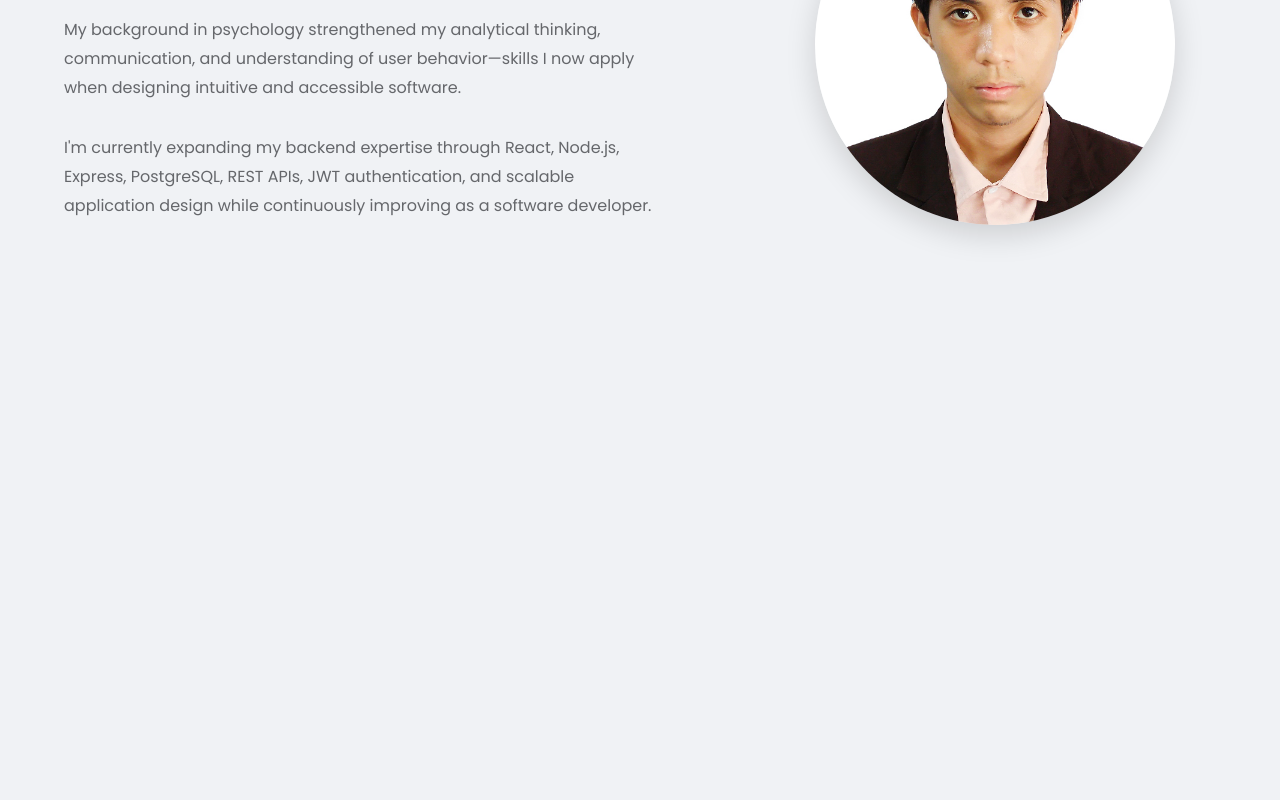
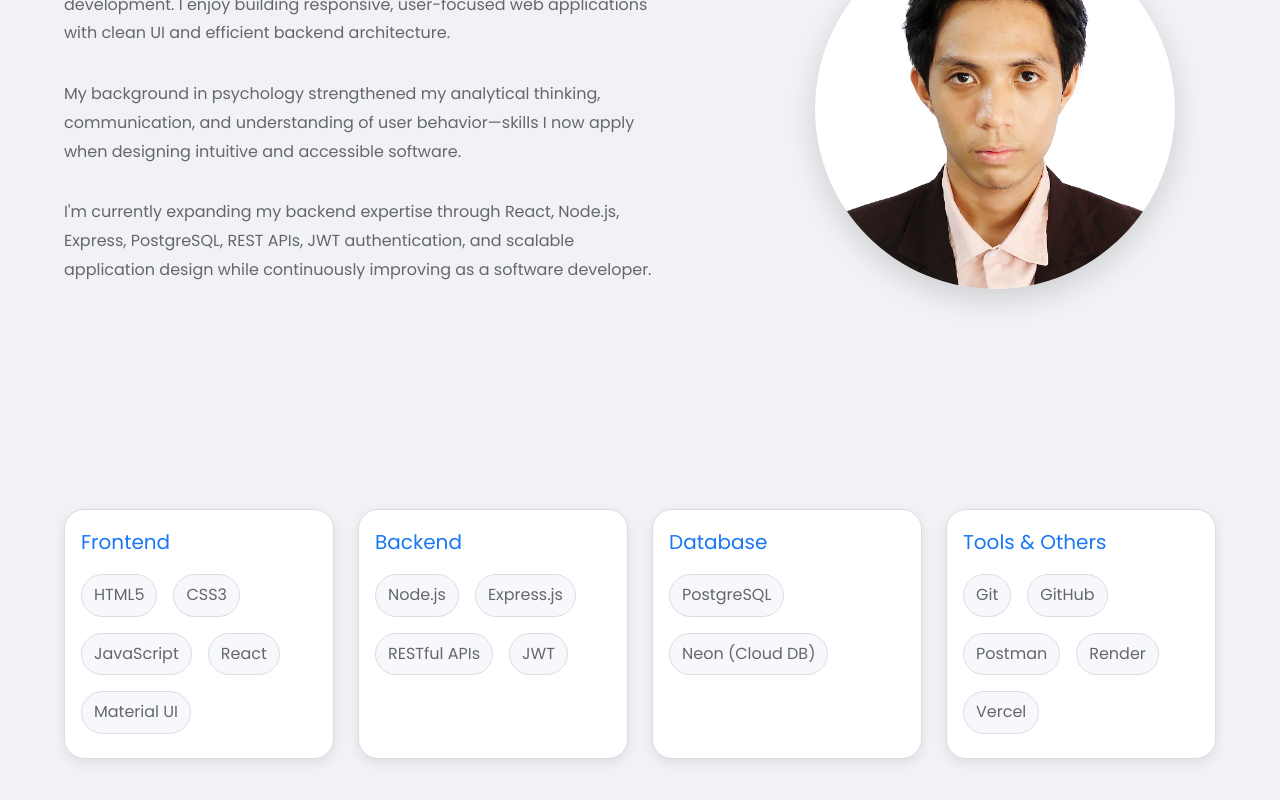
Before and after one commit to razonjericho/HTML-and-CSS-Web-Portfolio, a React (Vite) app in the folder web-portfolio/: page / in a window 1280 px wide. Shown: the part 978-1778 px from the top of the page. Before the commit the page ends 1359 px from the top, so only its background shows below. Built offline with nearby package versions, Linux system fonts and the light colour scheme.

Commit message:
feat: add responsive tech stack cards

```diff
--- a/web-portfolio/src/App.jsx
+++ b/web-portfolio/src/App.jsx
@@ -2,16 +2,19 @@ import React from "react";
 import Header from "./components/Header/Header";
 import Hero from "./sections/Hero/Hero";
 import About from "./sections/About/About";
-import { Button, Card, CardContent, Typography, Container } from "@mui/material";
+import TechStack from "./sections/TechStack/TechStack";
+import { Button, Card, CardContent, Typography, Container, Toolbar } from "@mui/material";
 
 function App() {
 
   return (
-    <div>
+    <div className="App">
       <Header />
+      <Toolbar />
       <main>
         <Hero />
         <About />
+        <TechStack />
       </main>
     </div>
 
--- /dev/null
+++ b/web-portfolio/src/sections/TechStack/TechStack.jsx
@@ -0,0 +1,53 @@
+import React from 'react';
+import techStackData from "./techStackData";
+import TechStackCard from './TechStackCard';
+import { Container, Box, Grid } from "@mui/material";
+
+function TechStack(props) {
+    return (
+        <Box
+            component="section"
+            sx={{
+                py: {
+                    xs: 8,
+                    sm: 10,
+                    md: 12,
+                    lg: 8,
+                },
+            }}
+        >
+            <Container maxWidth="lg">
+                <Grid
+                    container
+                    spacing={3}
+                    sx={{
+                       alignItems:"stretch"
+                    }}
+                >
+                        {techStackData.map((category) => (
+                            <Grid
+                                key={category.title}
+                                size={{
+                                    xs: 12,
+                                    sm: 6,
+                                    md: 6,
+                                    lg: 3,
+                                }}
+                                sx={{
+                                    display: "flex",
+                                }}
+                            >
+                                <TechStackCard
+                                    title={category.title}
+                                    skills={category.skills}
+                                />
+                            </Grid>
+
+                        ))}
+                </Grid>
+            </Container>
+        </Box>
+    )
+}
+
+export default TechStack;
--- /dev/null
+++ b/web-portfolio/src/sections/TechStack/TechStackCard.jsx
@@ -0,0 +1,74 @@
+import React from "react";
+import { Card, CardContent, Typography, Stack, Box } from "@mui/material";
+
+function TechStackCard ({ title, skills }) {
+    return (
+        <Card
+            sx={{
+                border: "1px solid",
+                borderColor: "divider",
+
+                "&:hover": {
+                    borderColor: "primary.main",
+                },
+
+                width: "100%",
+                height: {
+                    xs: 180,
+                    lg: "100%",
+                },
+            }}
+        >
+            <CardContent>
+                <Typography
+                    variant="h6"
+                    fontWeight={600}
+                    sx={{
+                        color: "primary.main",
+                    }}
+                >
+                    {title}
+                </Typography>
+
+                <Box
+                    sx={{
+                        display: "flex",
+                        flexWrap: "wrap",
+                        gap: 2,
+                        mt: 2,
+                    }}
+                >
+                    {skills.map((skill) => (
+                        <Box
+                            key={skill}
+                            sx={{
+                                px: 1.5,
+                                py: 0.75,
+                                color: "text.secondary",
+
+                                borderRadius: 2,
+
+                                bgcolor: "#F6F8FC",
+
+                                border: "1px solid",
+                                borderColor: "divider",
+
+                                transition: "all 0.25s ease",
+
+                                "&:hover": {
+                                    borderColor: "primary.main",
+                                }
+                            }}
+                        >
+                            <Typography>
+                                {skill}
+                            </Typography>
+                        </Box>
+                    ))}
+                </Box>
+            </CardContent>
+        </Card>
+    )
+}
+
+export default TechStackCard;
--- /dev/null
+++ b/web-portfolio/src/sections/TechStack/TechStackData.js
@@ -0,0 +1,40 @@
+const techStack = [
+    {
+        title: "Frontend",
+        skills: [
+            "HTML5",
+            "CSS3",
+            "JavaScript",
+            "React",
+            "Material UI",
+        ],
+    },
+    {
+        title: "Backend",
+        skills: [
+            "Node.js",
+            "Express.js",
+            "RESTful APIs",
+            "JWT",
+        ],
+    },
+    {
+        title: "Database",
+        skills: [
+            "PostgreSQL",
+            "Neon (Cloud DB)",
+        ],
+    },
+    {
+        title: "Tools & Others",
+        skills: [
+            "Git",
+            "GitHub",
+            "Postman",
+            "Render",
+            "Vercel",
+        ],
+    },
+];
+
+export default techStack;
```
